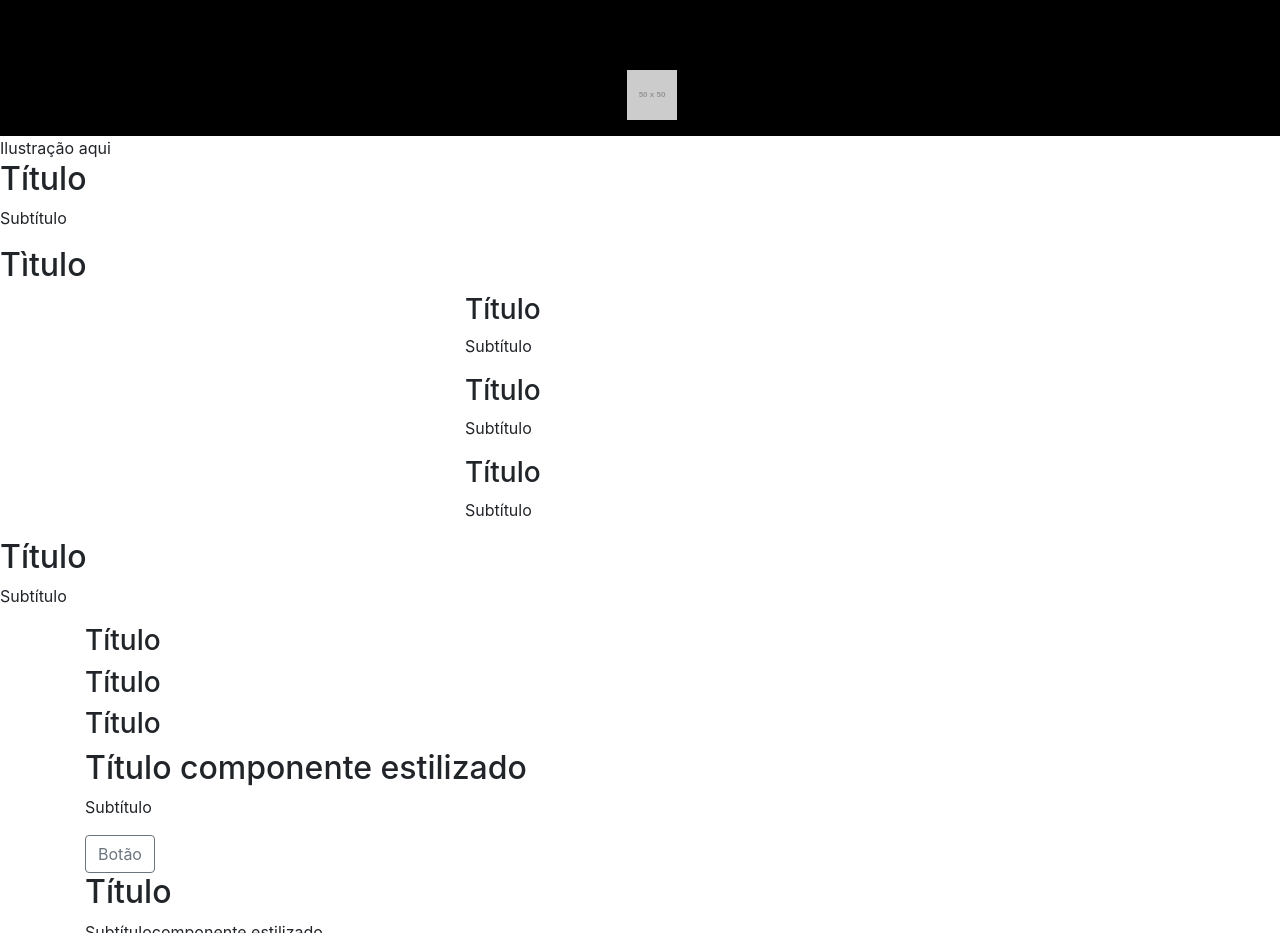
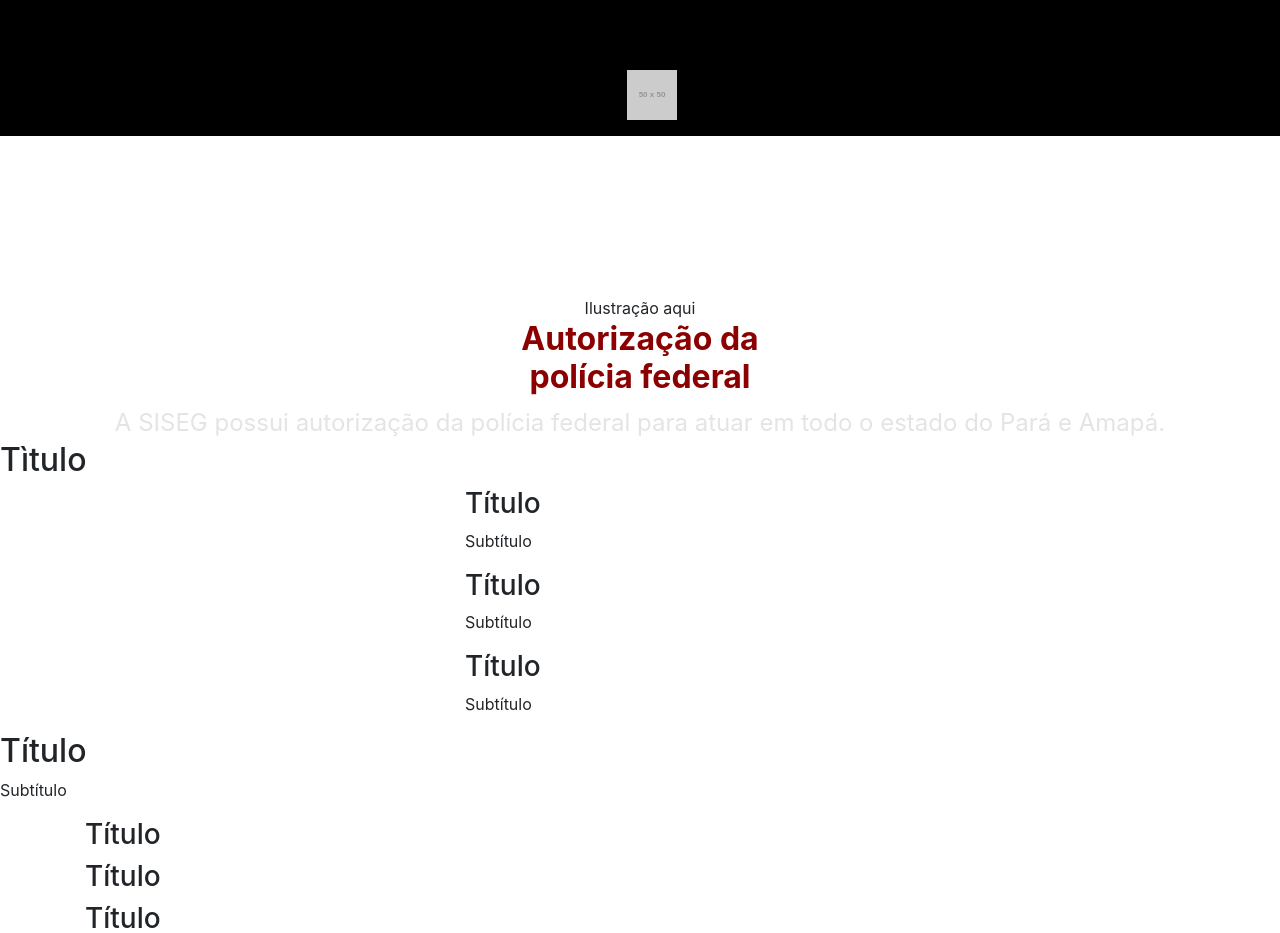
Before and after one commit to DanicoSantos/sieg-landing-page, a plain HTML site: page index.html in a window 1280 px wide. Shown: the part 560-1493 px from the top of the page. Drawn offline with nearby package versions, Linux system fonts and the light colour scheme; placeholder pictures from the web are drawn by us.

Commit message:
feat: add disclaimer basic style

```diff
--- a/assets/css/style.css
+++ b/assets/css/style.css
@@ -34,3 +34,30 @@
     margin-top: 1.2rem;
     margin-right: 5rem;
 }
+
+
+/* Disclaimer */
+
+.disclaimer__container {
+    min-height: 10rem;
+    padding: 10rem 0 0 0;
+    display: flex;
+    flex-direction: column;
+    justify-content: space-between;
+    align-items: center;
+    text-align: center;
+
+}
+
+.disclaimer__title {
+    color: var(--primary);
+    font-weight: bold;
+    max-width: 15rem;
+    font-size: 2rem;
+}
+
+.disclaimer__subtitle {
+    color: var(--secondary);
+    margin: 0 6rem;
+    font-size: 1.5rem;
+}
--- a/index.html
+++ b/index.html
@@ -6,7 +6,8 @@
     <meta name="viewport" content="width=device-width, initial-scale=1.0">
 
     <!-- begin:Style -->
-    <link rel="stylesheet" href="https://stackpath.bootstrapcdn.com/bootstrap/4.3.1/css/bootstrap.min.css" integrity="sha384-ggOyR0iXCbMQv3Xipma34MD+dH/1fQ784/j6cY/iJTQUOhcWr7x9JvoRxT2MZw1T" crossorigin="anonymous">
+    <link rel="stylesheet" href="https://stackpath.bootstrapcdn.com/bootstrap/4.3.1/css/bootstrap.min.css"
+        integrity="sha384-ggOyR0iXCbMQv3Xipma34MD+dH/1fQ784/j6cY/iJTQUOhcWr7x9JvoRxT2MZw1T" crossorigin="anonymous">
     <link rel="stylesheet" href="assets/css/style.css">
     <!-- end:Style -->
     <title>Siseg</title>
@@ -18,8 +19,9 @@
 
         <!-- begin:Navbar -->
         <nav class="navbar-custom navbar navbar-expand-lg navbar-dark">
-            <a class="navbar-brand" href="#">Navbar</a>
-            <button class="navbar-toggler" type="button" data-toggle="collapse" data-target="#navbarSupportedContent" aria-controls="navbarSupportedContent" aria-expanded="false" aria-label="Toggle navigation">
+            <a class="navbar-brand" href="#">siseg</a>
+            <button class="navbar-toggler" type="button" data-toggle="collapse" data-target="#navbarSupportedContent"
+                aria-controls="navbarSupportedContent" aria-expanded="false" aria-label="Toggle navigation">
                 <span class="navbar-toggler-icon"></span>
             </button>
 
@@ -67,9 +69,18 @@
     <main>
         <!-- begin:Disclaimer -->
         <section class="disclaimer">
-            <div class="disclamer_illustration">Ilustração aqui</div>
-            <h2 class="disclaimer__title">Título</h2>
-            <p class="disclaimer__subtitle">Subtítulo</p>
+            <div class="container-fluid">
+                <div class="row">
+                    <div class="col">
+                        <div class="disclaimer__container">
+                            <div class="disclamer_illustration">Ilustração aqui</div>
+                            <h2 class="disclaimer__title">Autorização da polícia federal</h2>
+                            <p class="disclaimer__subtitle">A SISEG possui autorização da polícia federal para atuar em
+                                todo o estado do Pará e Amapá.</p>
+                        </div>
+                    </div>
+                </div>
+            </div>
         </section>
         <!-- end:Disclaimer -->
 
@@ -186,9 +197,15 @@
     <!-- end:Footer -->
 
     <!-- begin: Scripts -->
-    <script src="https://code.jquery.com/jquery-3.3.1.slim.min.js" integrity="sha384-q8i/X+965DzO0rT7abK41JStQIAqVgRVzpbzo5smXKp4YfRvH+8abtTE1Pi6jizo" crossorigin="anonymous"></script>
-    <script src="https://cdnjs.cloudflare.com/ajax/libs/popper.js/1.14.7/umd/popper.min.js" integrity="sha384-UO2eT0CpHqdSJQ6hJty5KVphtPhzWj9WO1clHTMGa3JDZwrnQq4sF86dIHNDz0W1" crossorigin="anonymous"></script>
-    <script src="https://stackpath.bootstrapcdn.com/bootstrap/4.3.1/js/bootstrap.min.js" integrity="sha384-JjSmVgyd0p3pXB1rRibZUAYoIIy6OrQ6VrjIEaFf/nJGzIxFDsf4x0xIM+B07jRM" crossorigin="anonymous"></script>
+    <script src="https://code.jquery.com/jquery-3.3.1.slim.min.js"
+        integrity="sha384-q8i/X+965DzO0rT7abK41JStQIAqVgRVzpbzo5smXKp4YfRvH+8abtTE1Pi6jizo"
+        crossorigin="anonymous"></script>
+    <script src="https://cdnjs.cloudflare.com/ajax/libs/popper.js/1.14.7/umd/popper.min.js"
+        integrity="sha384-UO2eT0CpHqdSJQ6hJty5KVphtPhzWj9WO1clHTMGa3JDZwrnQq4sF86dIHNDz0W1"
+        crossorigin="anonymous"></script>
+    <script src="https://stackpath.bootstrapcdn.com/bootstrap/4.3.1/js/bootstrap.min.js"
+        integrity="sha384-JjSmVgyd0p3pXB1rRibZUAYoIIy6OrQ6VrjIEaFf/nJGzIxFDsf4x0xIM+B07jRM"
+        crossorigin="anonymous"></script>
     <!-- end:Scripts -->
 </body>
 
```
